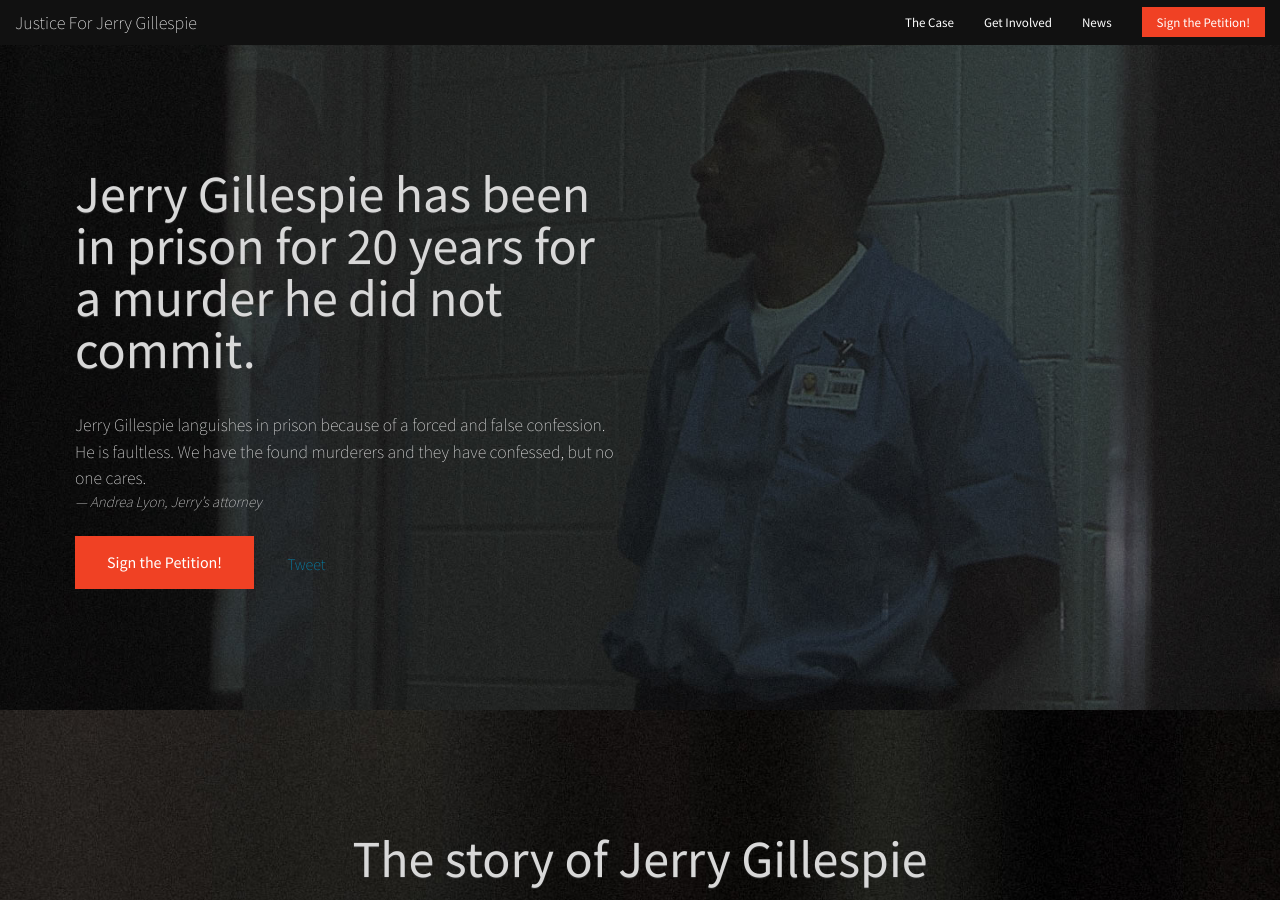
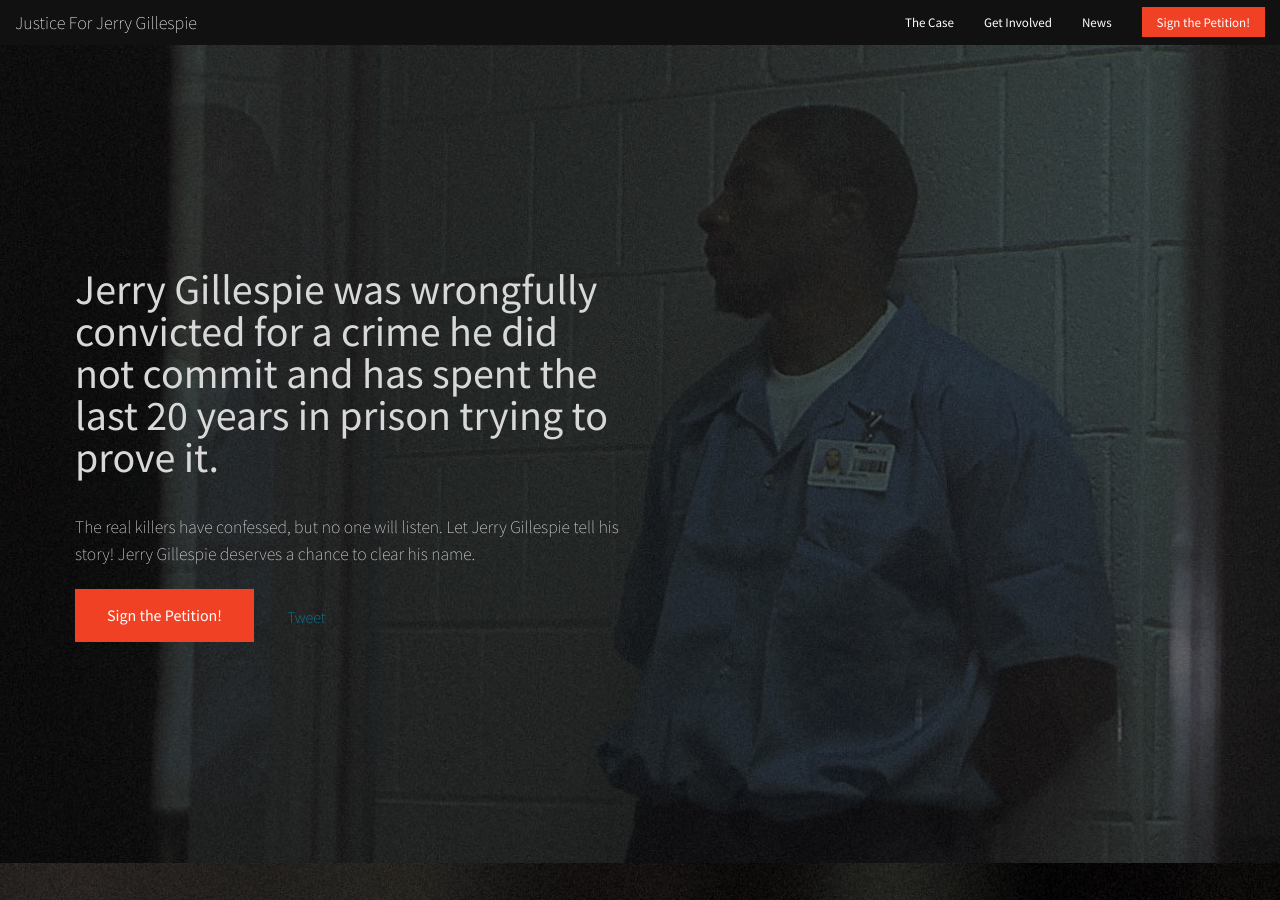
Before and after one commit to eddywashere/jnj, a Jekyll site: the page built from index.html, in a window 1280 px wide and 900 px high. Built offline with Jekyll 4.4.1, drawn with Linux system fonts in a browser that asks for light colours; nearby versions of some CDN libraries; comment, search, counter and statistics services are not loaded.

Commit message:
changing the intro to make more sense

```diff
--- a/index.html
+++ b/index.html
@@ -5,11 +5,10 @@ title: First Page
 
 <!-- Intro Section -->
 <div class="slides slide-0">
-  <div class="row small-pad">
+  <div class="row medium-pad">
     <div class="small-12 medium-6 small-centered medium-uncentered columns">
-      <h1>Jerry Gillespie has been in prison for 20 years for a murder he did not commit.</h1>
-<!--       <p><img src="https://a16545fb495c8760fb33-4cec33efbe2744e99ba863e52edb2075.ssl.cf2.rackcdn.com/jerry-youtube.png" alt="" width="100%" height="auto"></p>
- -->      <blockquote>Jerry Gillespie languishes in prison because of a forced and false confession. He is faultless. We have the found murderers and they have confessed, but no one cares.<cite>Andrea Lyon, Jerry’s attorney</cite></blockquote>
+      <h2>Jerry Gillespie was wrongfully convicted for a crime he did not commit and has spent the last 20 years in prison trying to prove it.</h2>
+      <blockquote>The real killers have confessed, but no one will listen. Let Jerry Gillespie tell his story! Jerry Gillespie deserves a chance to clear his name.</blockquote>
       <a class="button  alert" href="http://chn.ge/1novTNr">Sign the Petition!</a>
       <div class="social-share-group">
         <div class="fb-share-button" data-href="http://jerryneedsjustice.org/" data-type="button_count"></div>
```
